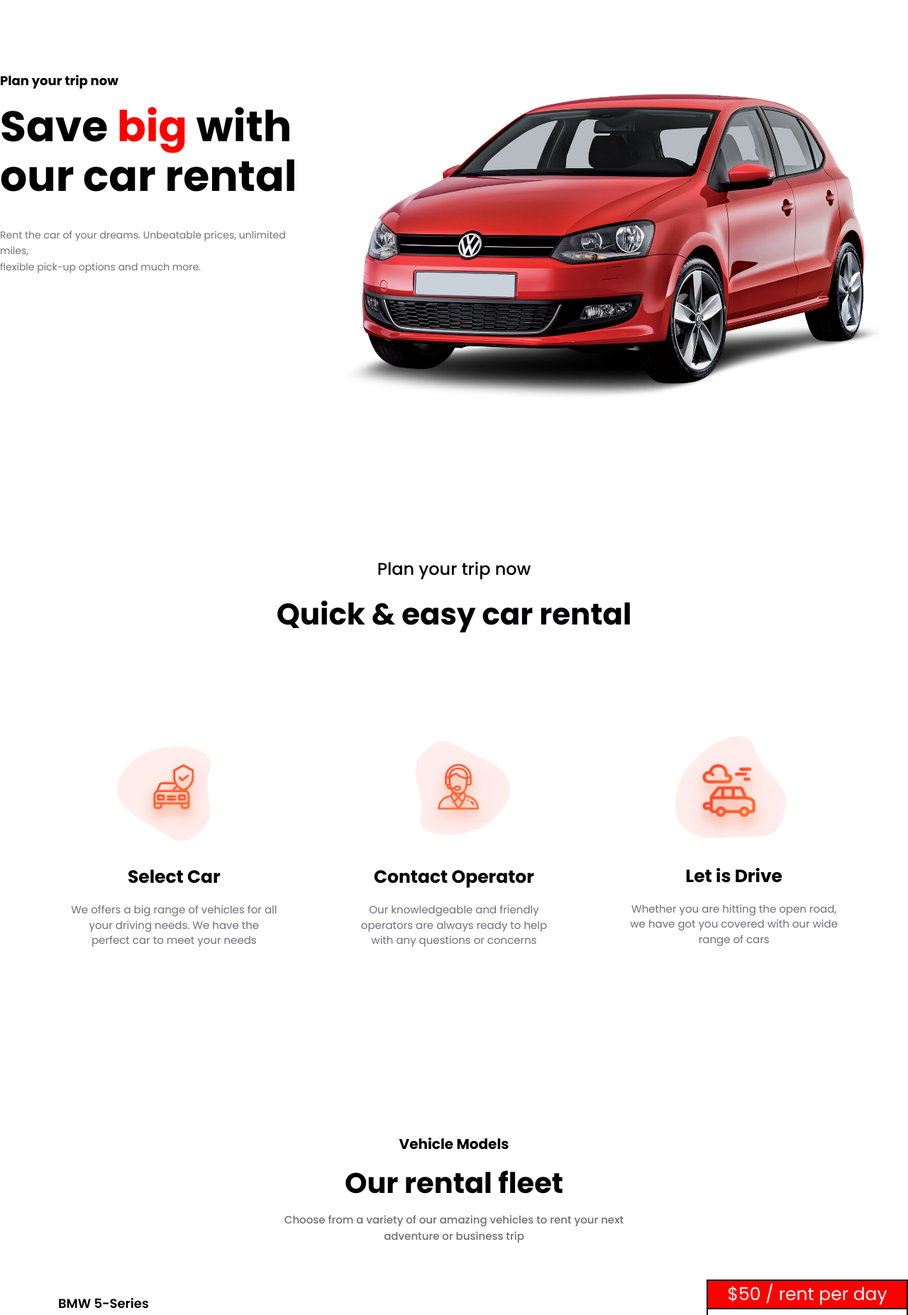
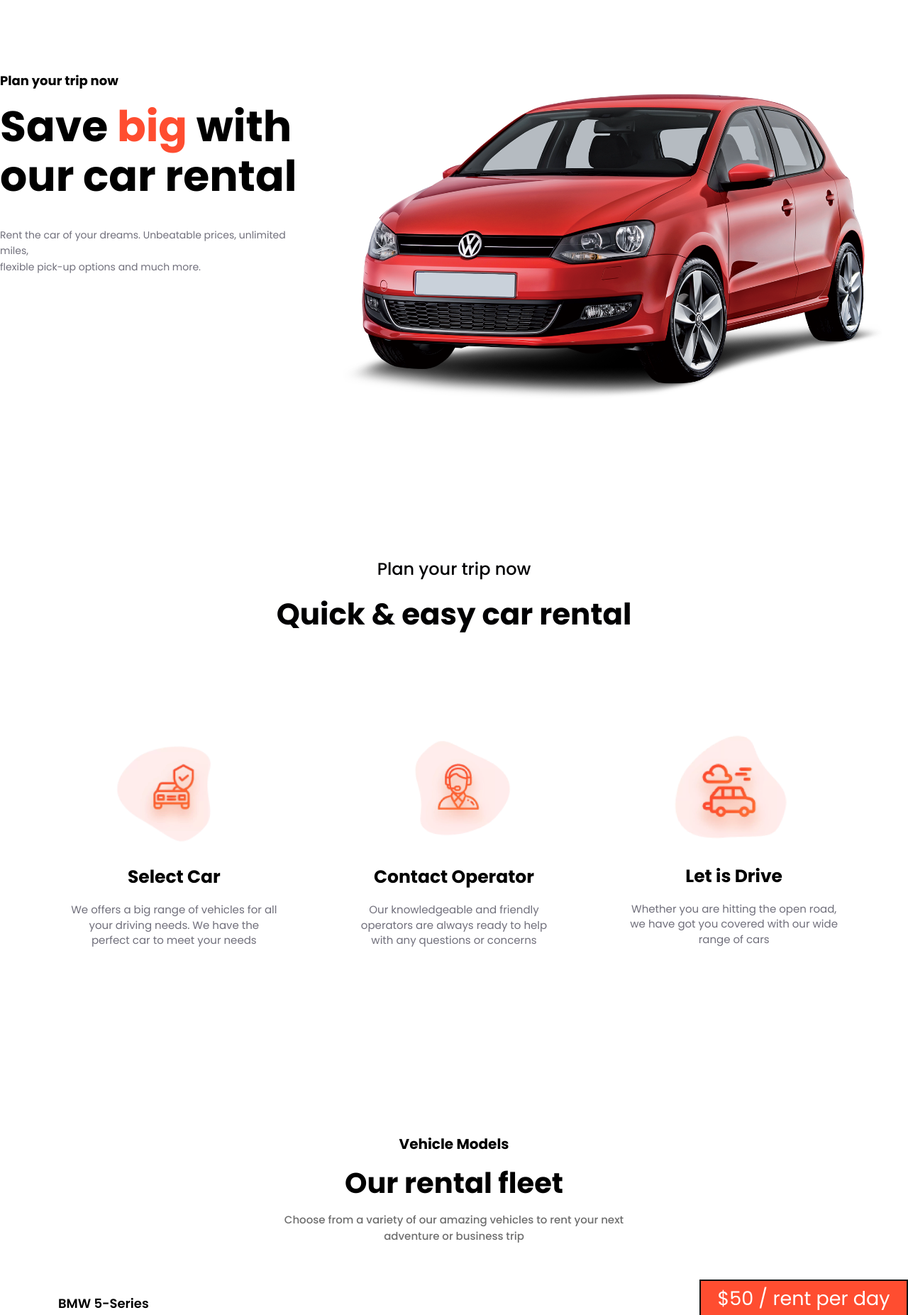
Before and after one commit to JACKERS11337/JACKERS113377.github.io, a React (Vite) app: page / in a window 1280 px wide. Shown: the part 160-2013 px from the top of the page at 71% size. Built offline with nearby package versions, Linux system fonts and the light colour scheme.

Commit message:
first page

```diff
--- a/src/components/FaqSection/FaqSection.module.css
+++ b/src/components/FaqSection/FaqSection.module.css
@@ -73,7 +73,7 @@
 }
 
 .faq_box__question.active_question {
-  background-color: red;
+  background-color: #ff4d30;
   box-shadow: 0 10px 15px 0 rgba(255, 83, 48, 0.35);
   color: #fff;
 }
--- a/src/components/Header/PlanYou/PlanYou.module.css
+++ b/src/components/Header/PlanYou/PlanYou.module.css
@@ -21,7 +21,7 @@
   margin-top: 1rem;
 }
 .h1 span {
-  color: red;
+  color: #ff4d30;
 }
 
 .p {
--- a/src/components/car/VehicleStats/VehicleStats.css
+++ b/src/components/car/VehicleStats/VehicleStats.css
@@ -10,9 +10,10 @@
   grid-template-columns: 280px;
   justify-items: center;
   border-bottom: 2px solid #111;
-  background-color: red;
+  background-color: #ff4d30;
   color: #fff;
-  font-size: 25px;
+  font-size: 27px;
+  padding: 5px;
 }
 .car__info {
   display: grid;
```
